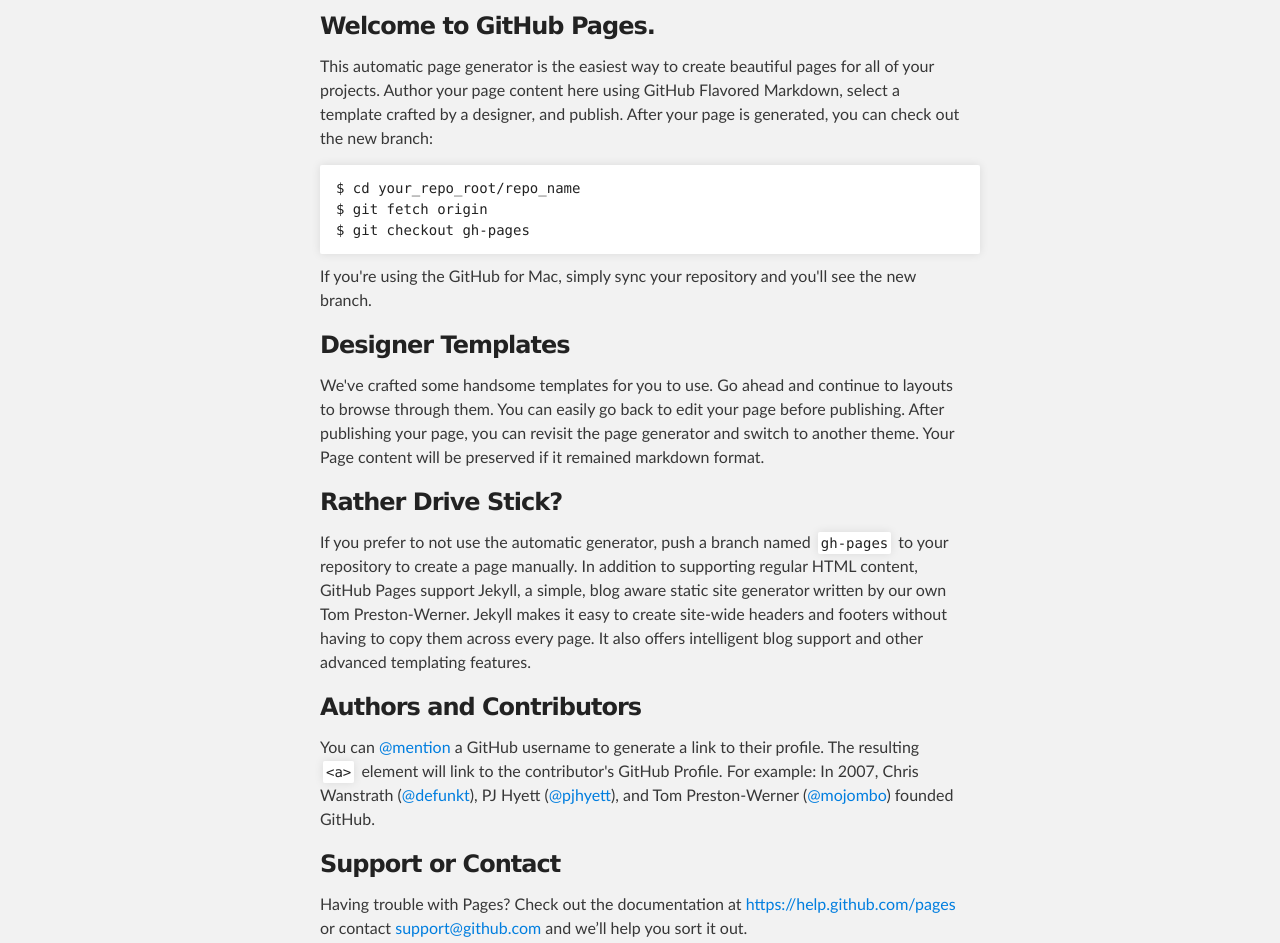
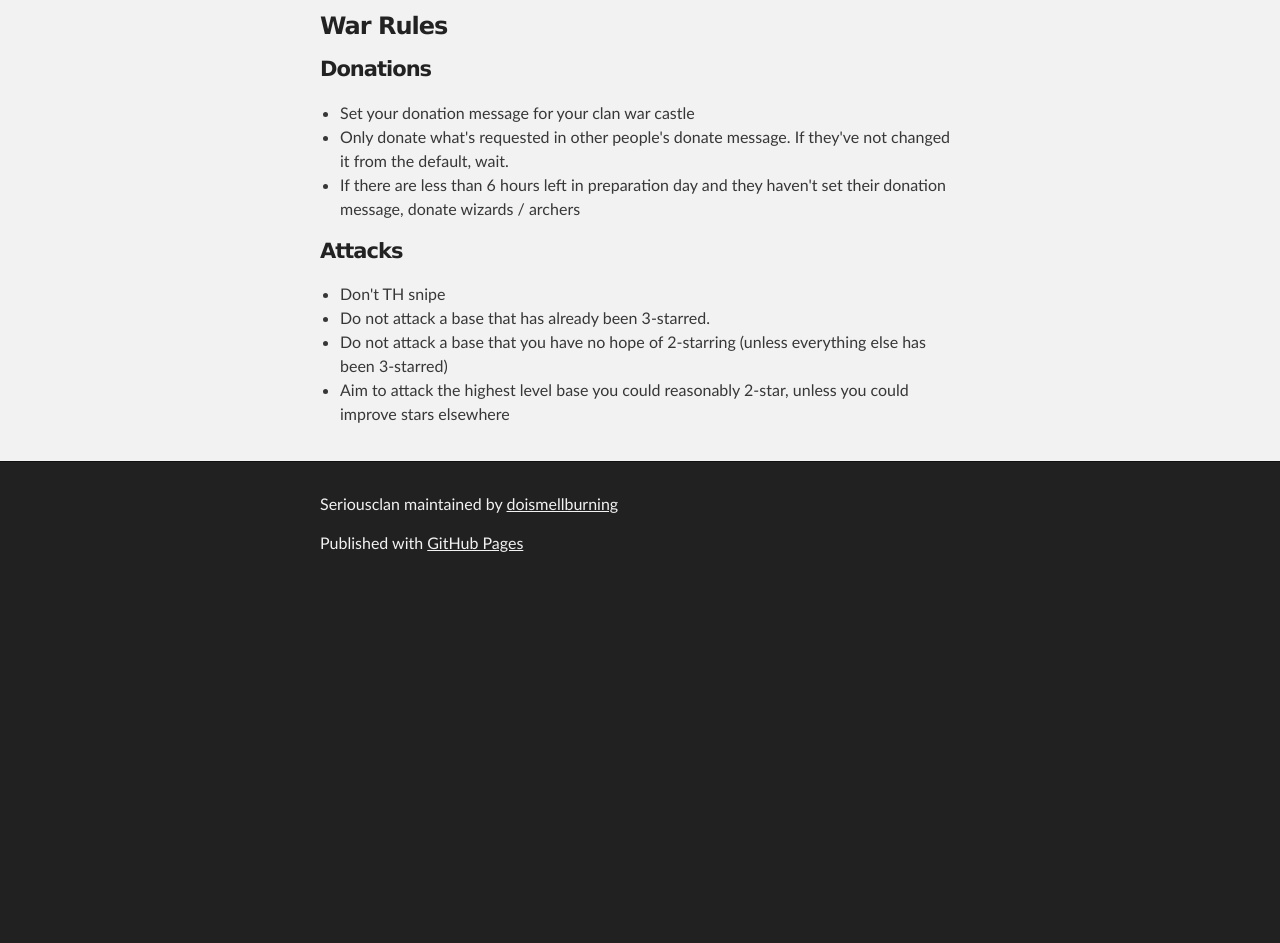
Before and after one commit to doismellburning/seriousclan, a plain HTML site: page index.html in a window 1280 px wide. Shown: the part 252-1195 px from the top of the page. After the commit the page ends 842 px from the top, so only its background shows below. Drawn offline with Linux system fonts and the light colour scheme.

Commit message:
Added some war guidance

```diff
--- a/index.html
+++ b/index.html
@@ -31,37 +31,25 @@
     <!-- MAIN CONTENT -->
     <div id="main_content_wrap" class="outer">
       <section id="main_content" class="inner">
-        <h3>
-<a id="welcome-to-github-pages" class="anchor" href="#welcome-to-github-pages" aria-hidden="true"><span class="octicon octicon-link"></span></a>Welcome to GitHub Pages.</h3>
 
-<p>This automatic page generator is the easiest way to create beautiful pages for all of your projects. Author your page content here using GitHub Flavored Markdown, select a template crafted by a designer, and publish. After your page is generated, you can check out the new branch:</p>
-
-<pre><code>$ cd your_repo_root/repo_name
-$ git fetch origin
-$ git checkout gh-pages
-</code></pre>
-
-<p>If you're using the GitHub for Mac, simply sync your repository and you'll see the new branch.</p>
-
-<h3>
-<a id="designer-templates" class="anchor" href="#designer-templates" aria-hidden="true"><span class="octicon octicon-link"></span></a>Designer Templates</h3>
-
-<p>We've crafted some handsome templates for you to use. Go ahead and continue to layouts to browse through them. You can easily go back to edit your page before publishing. After publishing your page, you can revisit the page generator and switch to another theme. Your Page content will be preserved if it remained markdown format.</p>
-
-<h3>
-<a id="rather-drive-stick" class="anchor" href="#rather-drive-stick" aria-hidden="true"><span class="octicon octicon-link"></span></a>Rather Drive Stick?</h3>
-
-<p>If you prefer to not use the automatic generator, push a branch named <code>gh-pages</code> to your repository to create a page manually. In addition to supporting regular HTML content, GitHub Pages support Jekyll, a simple, blog aware static site generator written by our own Tom Preston-Werner. Jekyll makes it easy to create site-wide headers and footers without having to copy them across every page. It also offers intelligent blog support and other advanced templating features.</p>
-
-<h3>
-<a id="authors-and-contributors" class="anchor" href="#authors-and-contributors" aria-hidden="true"><span class="octicon octicon-link"></span></a>Authors and Contributors</h3>
-
-<p>You can <a href="https://github.com/blog/821" class="user-mention">@mention</a> a GitHub username to generate a link to their profile. The resulting <code>&lt;a&gt;</code> element will link to the contributor's GitHub Profile. For example: In 2007, Chris Wanstrath (<a href="https://github.com/defunkt" class="user-mention">@defunkt</a>), PJ Hyett (<a href="https://github.com/pjhyett" class="user-mention">@pjhyett</a>), and Tom Preston-Werner (<a href="https://github.com/mojombo" class="user-mention">@mojombo</a>) founded GitHub.</p>
-
-<h3>
-<a id="support-or-contact" class="anchor" href="#support-or-contact" aria-hidden="true"><span class="octicon octicon-link"></span></a>Support or Contact</h3>
-
-<p>Having trouble with Pages? Check out the documentation at <a href="https://help.github.com/pages">https://help.github.com/pages</a> or contact <a href="mailto:support@github.com">support@github.com</a> and we’ll help you sort it out.</p>
+      <h3>War Rules</h3>
+        <h4>Donations</h4>
+        <p>
+          <ul>
+            <li>Set your donation message for your clan war castle</li>
+            <li>Only donate what's requested in other people's donate message. If they've not changed it from the default, wait.</li>
+            <li>If there are less than 6 hours left in preparation day and they haven't set their donation message, donate wizards / archers</li>
+          </ul>
+        </p>
+        <h4>Attacks</h4>
+        <p>
+          <ul>
+            <li>Don't TH snipe</li>
+            <li>Do not attack a base that has already been 3-starred.</li>
+            <li>Do not attack a base that you have no hope of 2-starring (unless everything else has been 3-starred)</li>
+            <li>Aim to attack the highest level base you could reasonably 2-star, unless you could improve stars elsewhere</li>
+          </ul>
+        </p>
       </section>
     </div>
 
```
